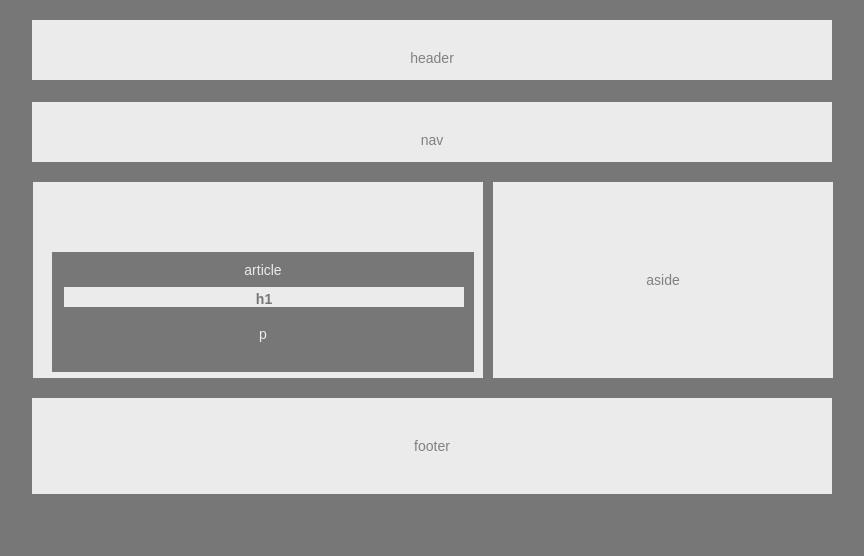
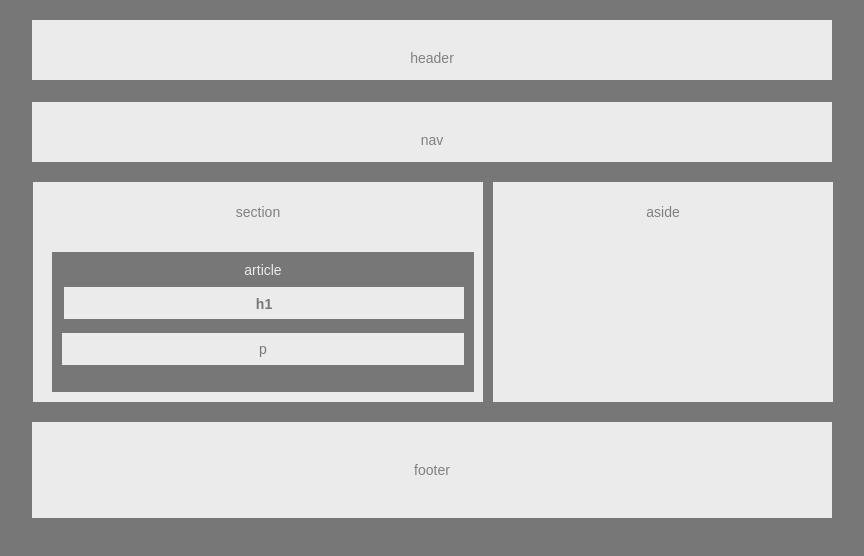
Before and after one commit to abojo079/homework1, a plain HTML site: page index.html in a window 1280 px wide. Shown: the whole page, without its empty margins (74-938 px from the left). Drawn offline with Linux system fonts and the light colour scheme.

Commit message:
index.html

```diff
--- a/style.css
+++ b/style.css
@@ -46,15 +46,15 @@
         float: left;
         width: 450px;
         color: grey;
-        height: 50px;
+        height: 220px;
         text-align: center;
         margin-left: 99px;
-        padding: 98px;
+        padding: 22px;
         vertical-align: top;
         bottom: 0px;
         top: 20px;
         font-size: 14px;
-        line-height: -1000px;
+
 
 
     }
@@ -69,10 +69,11 @@
         text-align: center;
         margin-left: 10px;
         margin-right: 10px;
-        padding: 90px;
+        padding: 22px;
         width: 340px;
         bottom: 0px;
         top: 20px;
+        height: 220px;
         margin-bottom: 40px;
         font-size: 14px;
 
@@ -100,7 +101,7 @@
     background: #777;
     padding: 10px;
     width: 422px;
-    height: 120px;
+    height: 140px;
     position: absolute;
     left: 19px;
     top: 70px;
@@ -113,13 +114,13 @@
     h1{
     color: #777;
     background: #ebebeb;
-    padding: 10px;
+    padding: 15px;
     position: relative;
     top: 400px;
     width: 400px;
     right: -2px;
     top: -5px;
-    height: 2px;
+    height: 32px;
     font-size: 14px;
     line-height: 5px;
     }
@@ -127,12 +128,13 @@
 
 
 
-    p1{
+    p{
         color: #777;
         background: #ebebeb;
         padding: 8px;
     position: relative;
     top: 40px;
-    height: 12px;
+    height: 32px;
     font-size: 14px;
+    top: -5px;
     }
```
